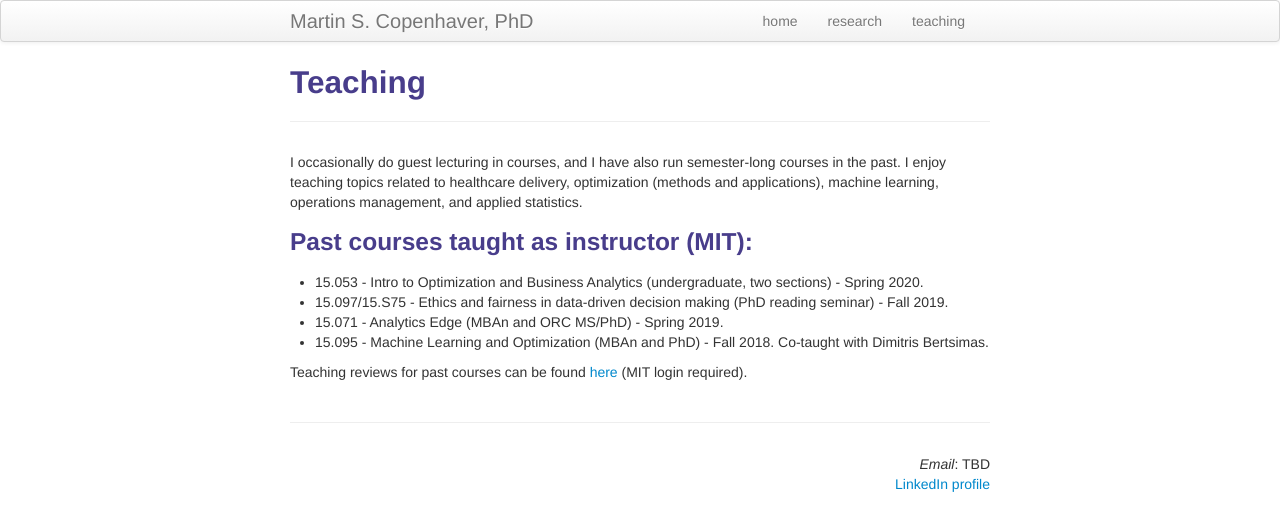
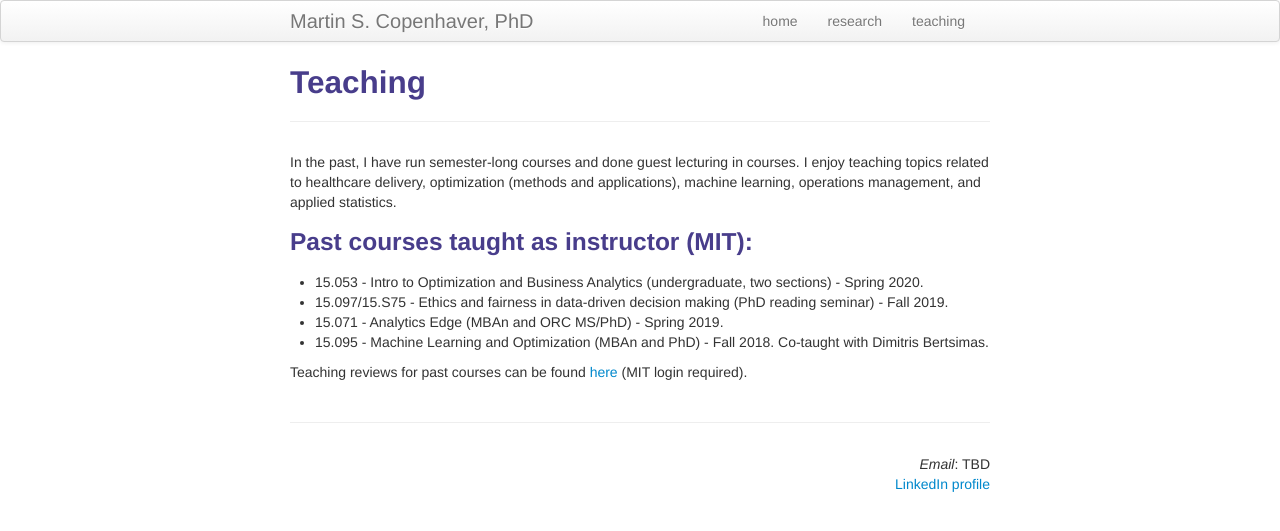
Before and after one commit to martincopenhaver/martincopenhaver.github.io, a Jekyll site: the page built from teaching.md, in a window 1280 px wide. Shown: the top 531 px of the page. Built offline with Jekyll 4.4.1, drawn with Linux system fonts in a browser that asks for light colours.

Commit message:
Update teaching.md

```diff
--- a/teaching.md
+++ b/teaching.md
@@ -3,7 +3,7 @@ layout: page
 title: Teaching
 description: Martin S. Copenhaver's teaching
 ---
-I occasionally do guest lecturing in courses, and I have also run semester-long courses in the past. I enjoy teaching topics related to healthcare delivery, optimization (methods and applications), machine learning, operations management, and applied statistics.
+In the past, I have run semester-long courses and done guest lecturing in courses. I enjoy teaching topics related to healthcare delivery, optimization (methods and applications), machine learning, operations management, and applied statistics.
 
 ### Past courses taught as instructor (MIT):
 
```
